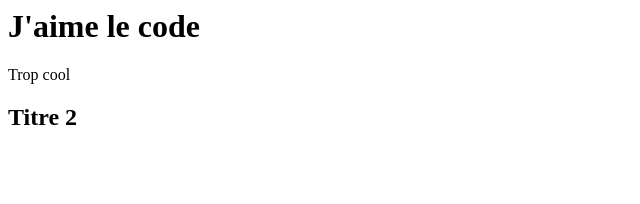
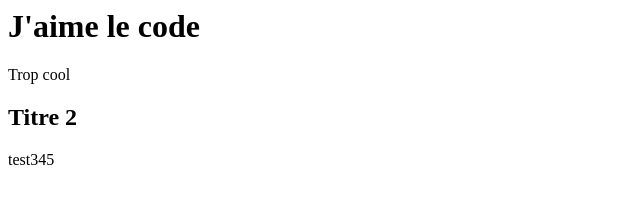
Before and after one commit to LucaPinto/premier-code, a plain HTML site: page index.html in a window 1280 px wide. Shown: the full height of the page, 0-640 px from the left. Drawn offline with Linux system fonts and the light colour scheme.

Commit message:
ajout test

```diff
--- a/index.html
+++ b/index.html
@@ -1,3 +1,4 @@
 <h1>J'aime le code</h1>
 <p>Trop cool</p>
 <h2>Titre 2</h2>
+<p>test345</p>
```
